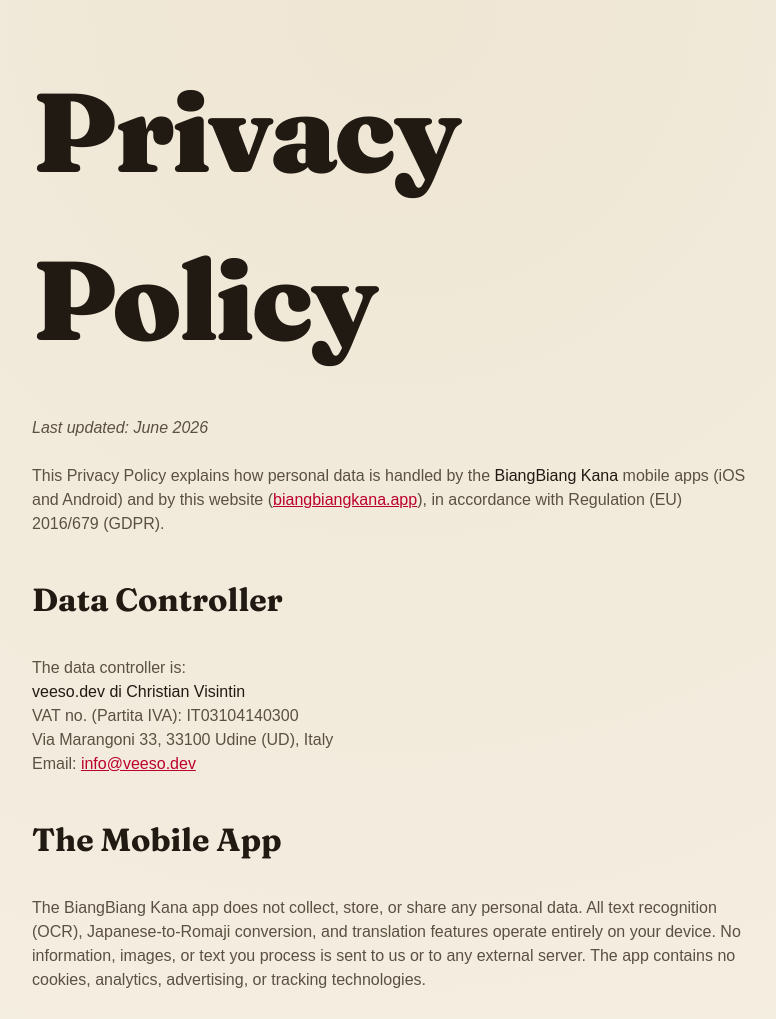
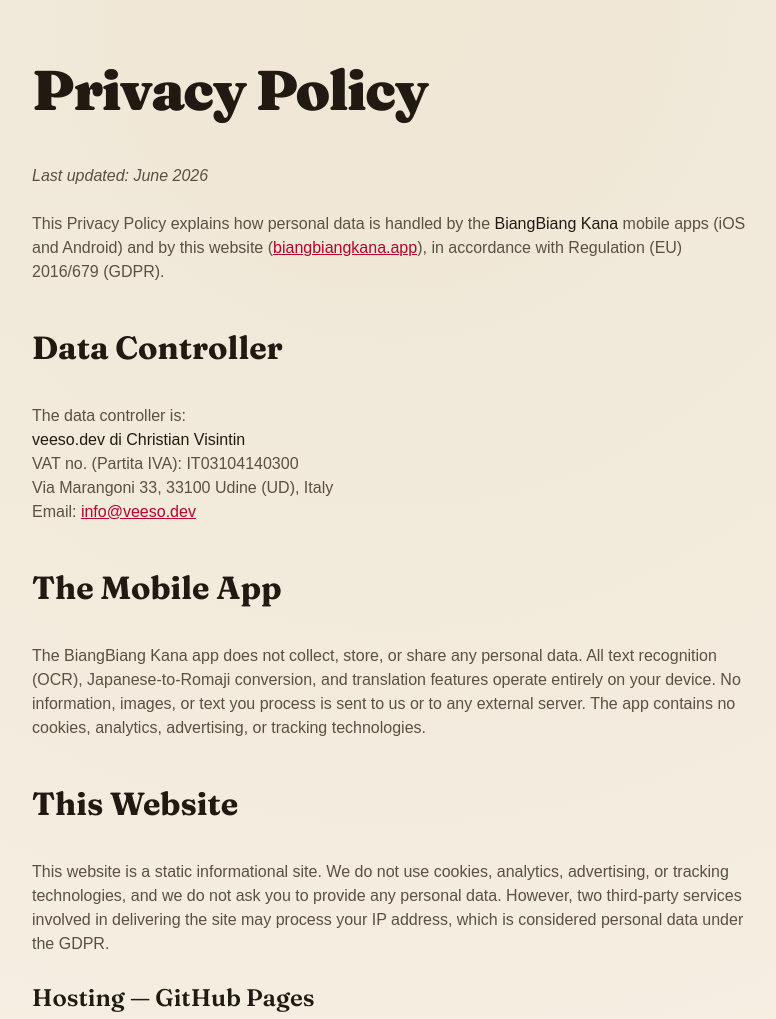
Before and after one commit to veeso/BiangBiang-Kana, a plain HTML site: page site/privacy.html in a window 1280 px wide. Shown: the top 1019 px of the page, without its empty margins (248-1024 px from the left). Drawn offline with Linux system fonts and the light colour scheme; a web font is replaced by a local one.

Commit message:
style(site): reduce privacy policy heading to text-3xl

```diff
--- a/site/privacy.html
+++ b/site/privacy.html
@@ -36,7 +36,7 @@
 <body>
   <main class="min-h-screen">
     <div class="mx-auto flex max-w-3xl flex-col gap-6 px-6 py-12 text-[var(--ink-soft)]">
-      <h1 class="font-display text-4xl font-black tracking-tight text-[var(--ink)]">
+      <h1 class="font-display text-3xl font-black tracking-tight text-[var(--ink)]">
         Privacy Policy
       </h1>
       <p>
```
Also changed, not shown: site/output.css.
